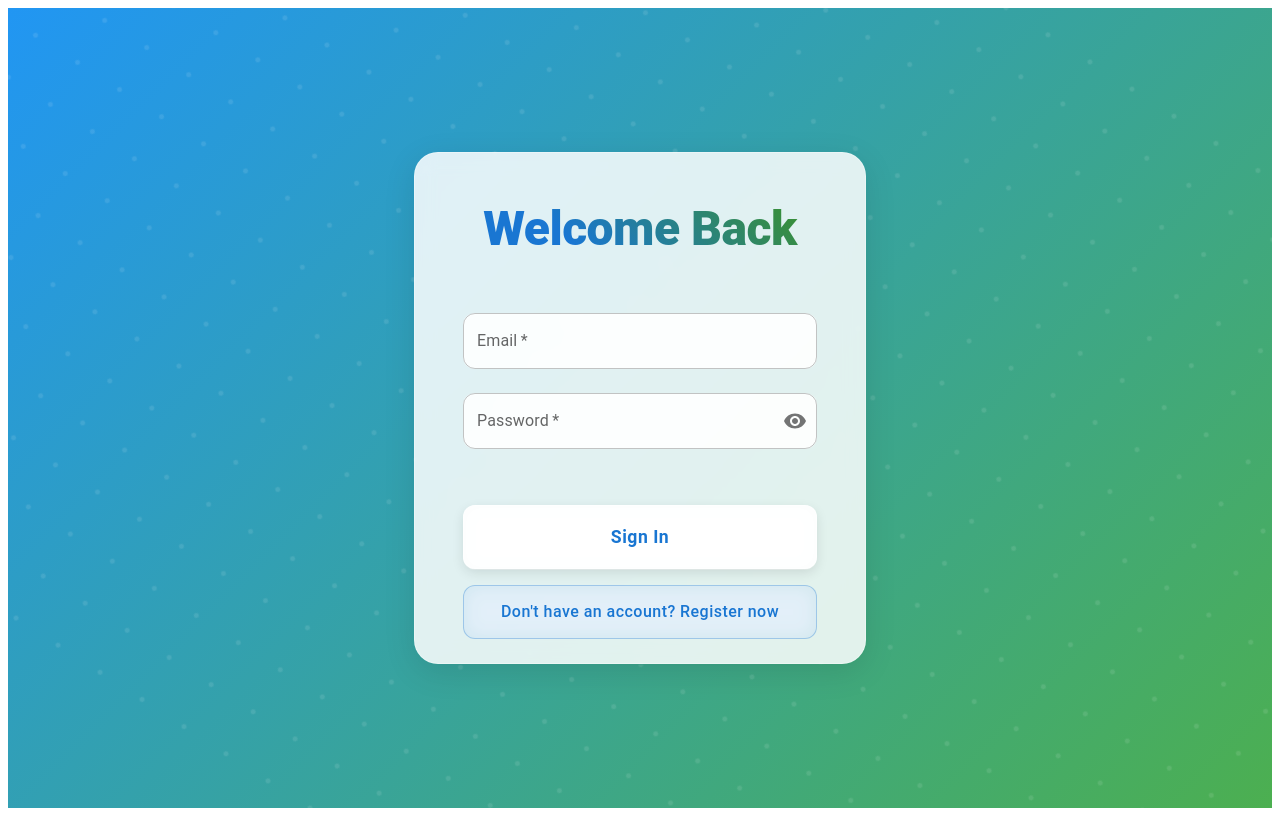
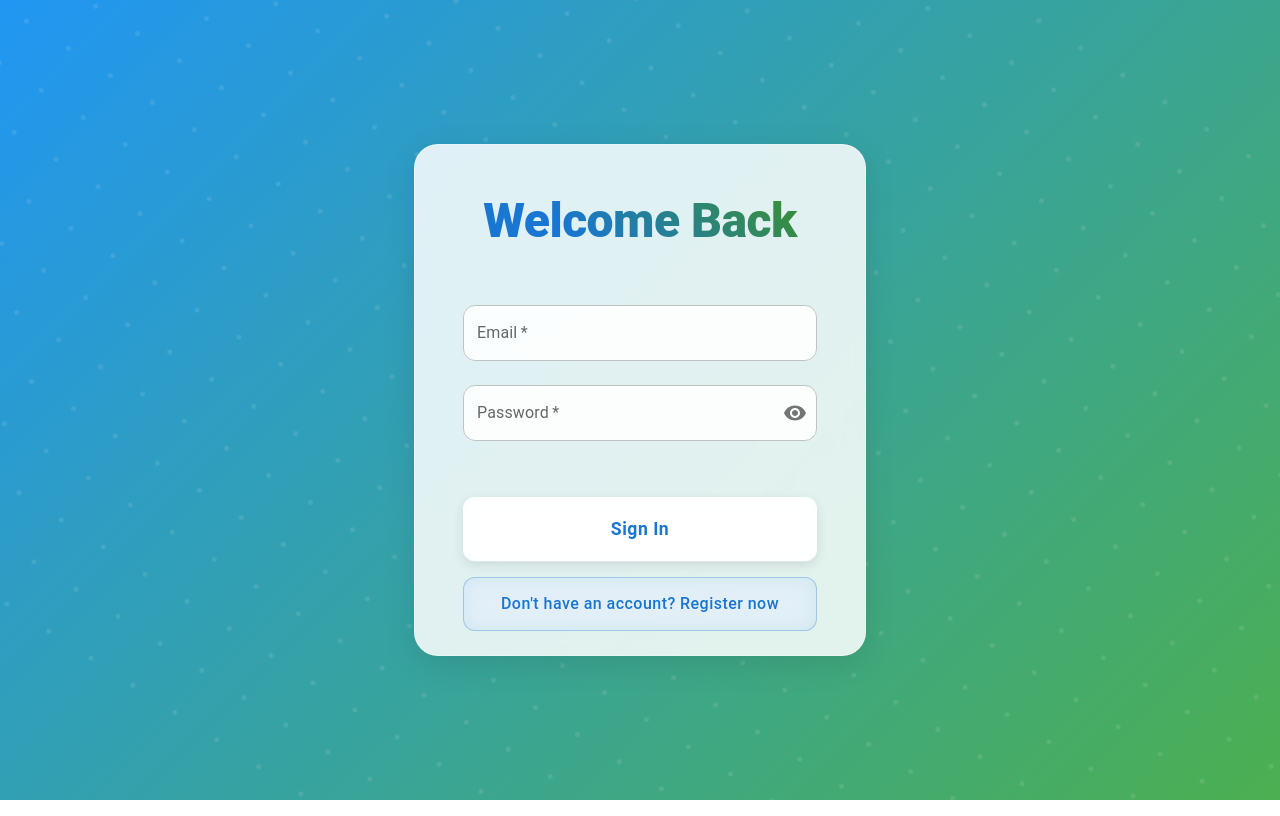
Before and after one commit to fullstuckdev/frontend-repo-test, a Next.js app: page / in a window 1280 px wide. Built offline with nearby package versions, Linux system fonts and the light colour scheme; no server answers; what inversify would draw is missing.

Commit message:
fix: screen layout

```diff
--- a/src/app/layout.tsx
+++ b/src/app/layout.tsx
@@ -5,6 +5,7 @@ import { ThemeProvider } from '@mui/material/styles';
 import CssBaseline from '@mui/material/CssBaseline';
 import { Providers } from './providers';
 import { theme } from '@/theme';
+import { Box } from '@mui/material';
 
 const inter = Inter({ subsets: ['latin'] });
 
@@ -15,8 +16,10 @@ export default function RootLayout({
 }) {
   return (
     <html lang="en">
-      <body>
-        <Providers>{children}</Providers>
+      <body style={{ margin: 0, padding: 0, height: '100vh', width: '100vw', overflow: 'hidden' }}>
+        <Box sx={{ height: '100vh', width: '100vw', overflow: 'hidden' }}>
+          <Providers>{children}</Providers>
+        </Box>
       </body>
     </html>
   );
--- a/src/app/login/page.tsx
+++ b/src/app/login/page.tsx
@@ -53,10 +53,21 @@ export default function LoginPage() {
   };
 
   return (
-    <Container maxWidth={false} disableGutters>
+    <Box
+      component="main"
+      sx={{
+        height: '100vh',
+        width: '100vw',
+        overflow: 'hidden',
+        position: 'fixed',
+        top: 0,
+        left: 0,
+      }}
+    >
       <Box
         sx={{
-          minHeight: '100vh',
+          height: '100%',
+          width: '100%',
           display: 'flex',
           alignItems: 'center',
           justifyContent: 'center',
@@ -155,6 +166,6 @@ export default function LoginPage() {
           40% { transform: translateY(-5px); }
         }
       `}</style>
-    </Container>
+    </Box>
   );
 }
--- /dev/null
+++ b/src/ui/styles/globals.css
@@ -0,0 +1,26 @@
+/* Reset default styles */
+* {
+  margin: 0;
+  padding: 0;
+  box-sizing: border-box;
+}
+
+html,
+body {
+  height: 100vh;
+  width: 100vw;
+  overflow-x: hidden;
+  margin: 0;
+  padding: 0;
+}
+
+/* Next.js specific */
+#__next {
+  height: 100vh;
+  width: 100vw;
+}
+
+:root {
+  height: 100vh;
+  width: 100vw;
+}
```
